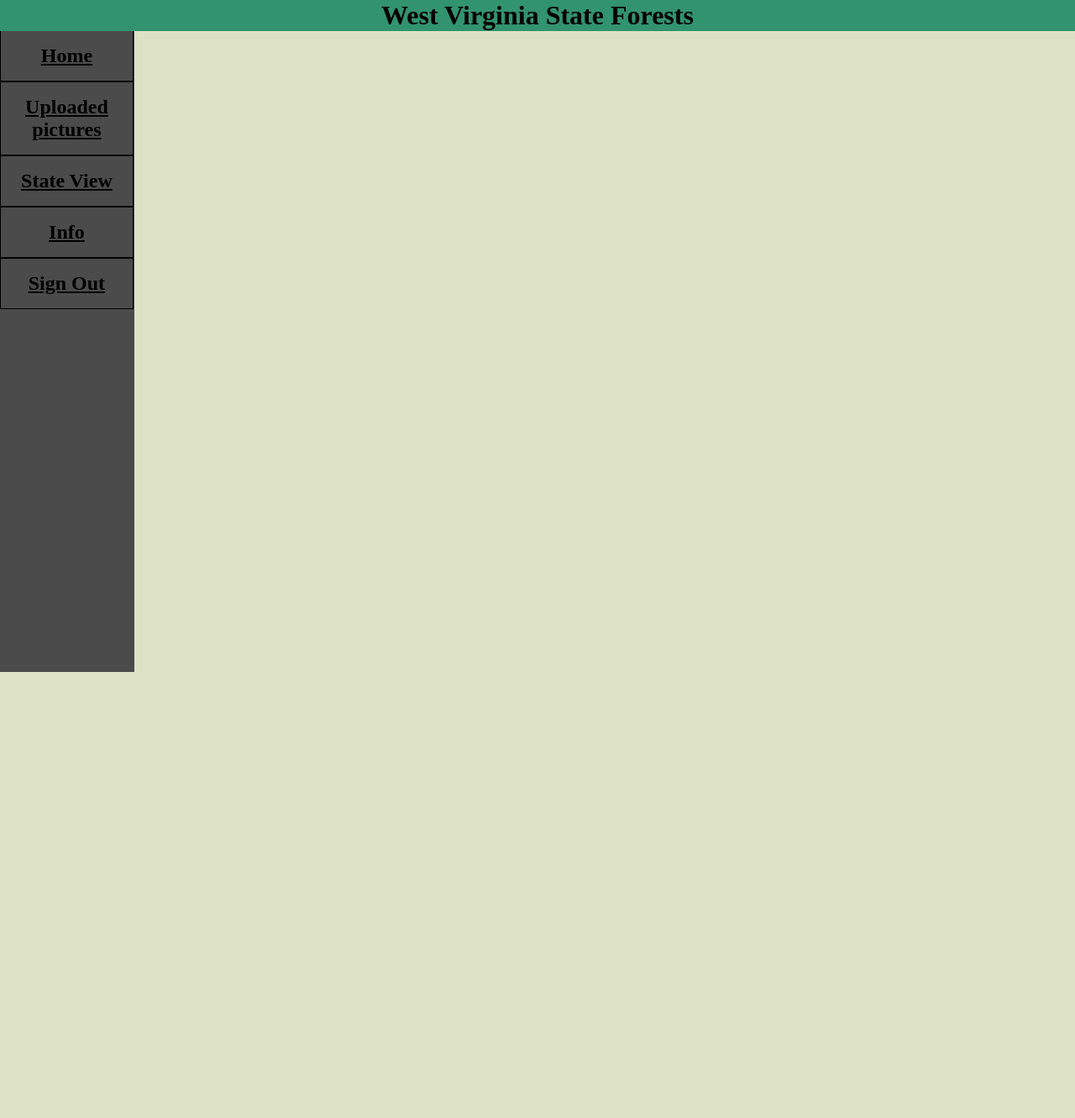
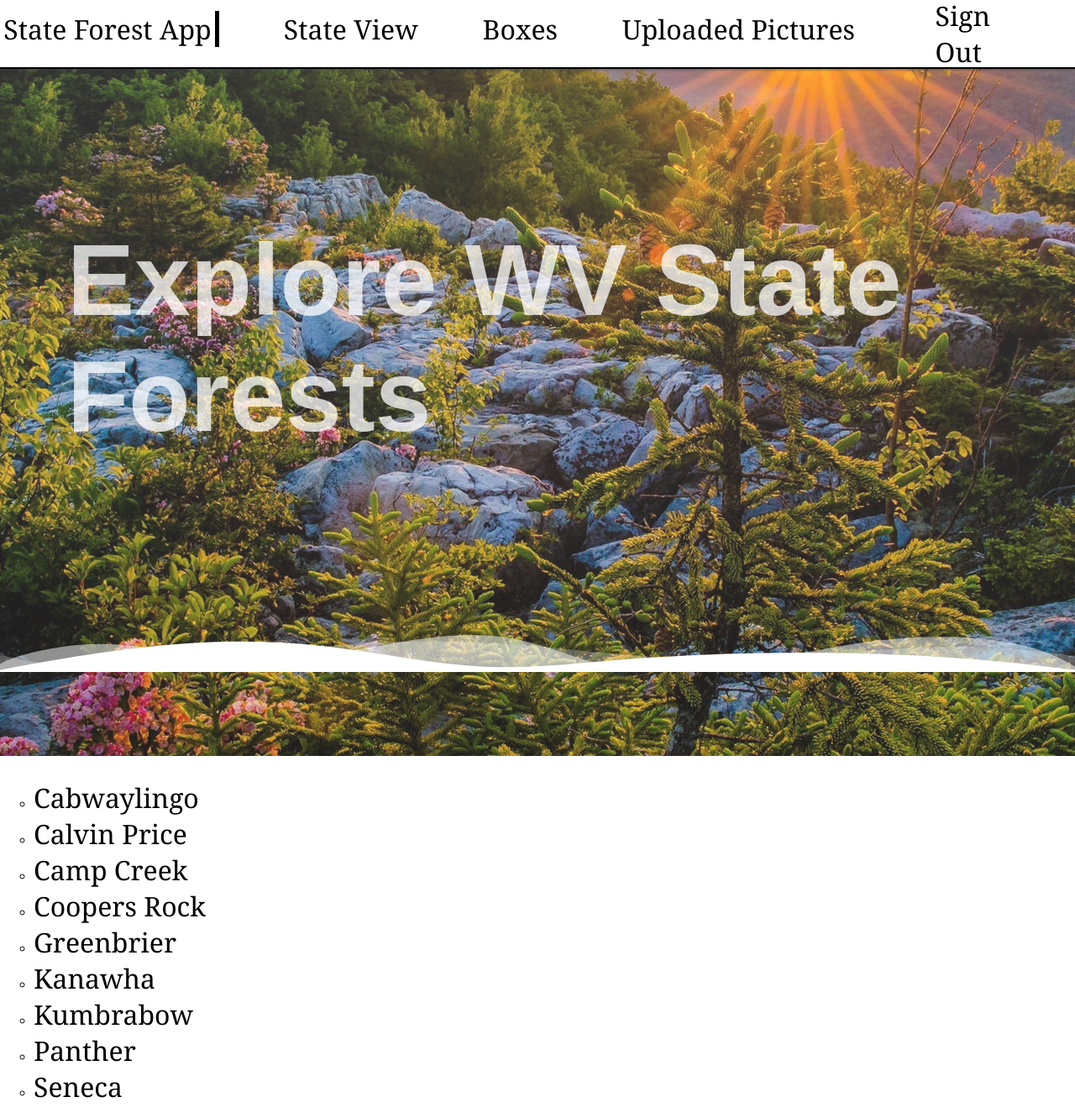
Before and after one commit to Lcs-Knsk/CAC-2022, a Flask app: page /state_view in a window 1280 px wide. Shown: the whole page at 84% size. Before the commit the page ends 800 px from the top, so only its background shows below. Run offline with Flask 2, Linux system fonts and the light colour scheme; a user stored in the database is signed in; some libraries are stand-ins or nearby versions.

Commit message:
Explore WV page

```diff
--- /dev/null
+++ b/website/static/CSS/Divider.css
@@ -0,0 +1,20 @@
+.custom-shape-divider-bottom-1663716450 {
+    position: absolute;
+    bottom: 0;
+    left: 0;
+    width: 100%;
+    overflow: hidden;
+    line-height: 0;
+    transform: rotate(180deg);
+}
+
+.custom-shape-divider-bottom-1663716450 svg {
+    position: relative;
+    display: block;
+    width: calc(100% + 1.3px);
+    height: 48px;
+}
+
+.custom-shape-divider-bottom-1663716450 .shape-fill {
+    fill: #FFFFFF;
+}
--- a/website/static/CSS/Info.css
+++ b/website/static/CSS/Info.css
@@ -83,7 +83,7 @@
 #WelcomeTitle{
     font-size: 15vh;
     z-index: 999;
-    color: rgba(255, 255, 255, 0.682);
+    color: rgba(255, 255, 255, 0.75);
     text-align: left;
     padding: 35vh 0vh 45vh 10vh;
     margin: 0px;
@@ -113,6 +113,7 @@ a{
     text-decoration: none;
     color: black;
 }
+
 a::after {
     border-top: .3vh solid rgb(209, 208, 208);
     content: "";
@@ -123,6 +124,7 @@ a::after {
     transition: right .6s cubic-bezier(0,.5,0,1);
     font-style: black;
 }
+
 a:hover::after {
 right: 0;
 }
--- a/website/static/CSS/MyUploads.css
+++ b/website/static/CSS/MyUploads.css
@@ -6,7 +6,8 @@ html{
     text-align: center;
     background-position: center;
     background-repeat: no-repeat;
-    background-attachment: fixed;}
+    background-attachment: fixed;
+}
 
 #UploadedImages{
     float: left;
--- a/website/static/CSS/StateView.css
+++ b/website/static/CSS/StateView.css
@@ -1,4 +1,143 @@
+
 #container{
     max-width: 1000px;
-    width: 50vw;
+    width: 40vw;
+    padding-top: 1.5vh;
 }
+
+#topBar{
+    height: 10vh;
+    background-color: white;
+    min-height: 40px;
+    width: 100%;
+    border-bottom: 2px solid black;
+    margin: 0px;
+    width: 100%;
+    box-shadow: 0px 1px 3px 0px rgb(37 61 80 / 60%);
+    background: #fff;
+    position: fixed;
+    z-index: 9999;
+    top: 0;
+    right: 0;
+
+}
+
+#Title{
+    width: 20%;
+    float: left;
+    text-align: center;
+    margin: 1% 0%;
+    border-right: 5px solid black;
+
+}
+
+#StateForestList{
+}
+
+#StateView{
+    float: left;
+    text-align: center;
+    margin: 1% 3%;
+    /*because margin left on other tabs also have +3% from margin right
+    on the other tabs*/
+    margin-left: 6%;
+}
+
+#Boxes{
+    float: left;
+    text-align: center;
+    margin: 1% 3%;
+}
+
+#UploadedPictures{
+    float: left;
+    text-align: center;
+    margin: 1% 3%;
+}
+
+#SignIn{
+    width: 10%;
+    float: right;
+    text-align: center;
+    margin-right: 3%;
+    border: 1px solid black;
+    padding: .5%;
+    margin-top: .65%;
+    background-color: #917c63;
+
+    transition-duration: 150ms;
+}
+
+#SignIn:hover{
+    background-color: #a9947b;
+}
+
+#HelloUser{
+    width: 10%;
+    float: right;
+    margin-right: 3%;
+    height: 100%;
+    display: flex;
+    align-items: center;
+}
+
+#Hello{
+    font-size: 4vh;
+    font-family: "Georgia";
+    position: relative;
+    text-decoration: none;
+    color: black;
+}
+
+#WelcomeTitle{
+    font-size: 15vh;
+    z-index: 999;
+    color: rgba(255, 255, 255, 0.75);
+    text-align: left;
+    padding: 25vh 0vh 45vh 10vh;
+    margin: 0px;
+    font-family: sans-serif;
+
+}
+
+#WelcomeBackground{
+    padding-top: 5%;
+    margin: 0px;
+    background: linear-gradient(rgba(255, 255, 255, 0.2), rgba(134, 133, 133, 0.2)), url("ExploreForests.jpg");
+    text-align: center;
+    background-position: center;
+    background-repeat: no-repeat;
+    background-attachment: fixed;
+}
+
+body, html{
+    padding: 0px;
+    margin: 0px;
+}
+
+a{
+    font-size: 4vh;
+    font-family: "Georgia";
+    position: relative;
+    text-decoration: none;
+    color: black;
+}
+
+a::after {
+    border-top: .3vh solid rgb(209, 208, 208);
+    content: "";
+    position: absolute;
+    right: 100%;
+    bottom: .3vh;
+    left: 0;
+    transition: right .6s cubic-bezier(0,.5,0,1);
+    font-style: black;
+}
+
+a:hover::after {
+right: 0;
+}
+
+li{
+    list-style: circle outside;
+}
--- a/website/templates/wvState.html
+++ b/website/templates/wvState.html
@@ -1,15 +1,75 @@
-{% extends 'homeBase.html' %}
+<!DOCTYPE html>
 
-{% block title %} State View {% endblock %}
+<html>
+    <head>
+        <title>State View</title>
+        <link rel="stylesheet" href="{{ url_for('static', filename='CSS/Divider.css') }}">
+        <link rel="stylesheet" href="{{ url_for('static', filename='CSS/StateView.css') }}">
+    </head>
 
-{% block ExtraLinks %}
-<link rel="stylesheet" href="{{ url_for('static', filename='CSS/StateView.css') }}">
-{% endblock %}
+    <body>
 
-{% block content %}
-<div id="container">
-    <div class="remix-app" hash="95d3875ab1b41389">
-        <script src="https://p.interacty.me/l.js" async></script>
-    </div>
-</div>
-{% endblock %}
+        <div id="topBar">
+            <div id="Title">
+                <a href="{{ url_for('views.Home') }}">State Forest App</a>
+            </div>
+
+            <div id="StateView">
+                <a href="{{ url_for('views.StateView') }}">State View</a>
+            </div>
+            <div id="Boxes">
+                <a>Boxes</a>
+            </div>
+            <div id="UploadedPictures">
+                <a href="{{ url_for('views.Uploads') }}">Uploaded Pictures</a>
+            </div>
+
+            {% if not current_user.is_authenticated %}
+            <div id="SignIn">
+                <a id="SignInText" href="{{ url_for('auth.SignUp') }}">Sign In</a>
+            </div>
+            {% else %}
+            <div id="HelloUser">
+                <a id="SignInText" href="{{ url_for('auth.logout') }}">Sign Out</a>
+
+            </div>
+            {% endif %}
+        </div>
+
+        <div id="WelcomeBackground">
+            <h3 id="WelcomeTitle">Explore WV State Forests</h3>
+        </div>
+
+        <div class="custom-shape-divider-bottom-1663716450">
+            <svg data-name="Layer 1" xmlns="http://www.w3.org/2000/svg" viewBox="0 0 1200 120" preserveAspectRatio="none">
+                <path d="M0,0V46.29c47.79,22.2,103.59,32.17,158,28,70.36-5.37,136.33-33.31,206.8-37.5C438.64,32.43,512.34,53.67,583,72.05c69.27,18,138.3,24.88,209.4,13.08,36.15-6,69.85-17.84,104.45-29.34C989.49,25,1113-14.29,1200,52.47V0Z" opacity=".25" class="shape-fill"></path>
+                <path d="M0,0V15.81C13,36.92,27.64,56.86,47.69,72.05,99.41,111.27,165,111,224.58,91.58c31.15-10.15,60.09-26.07,89.67-39.8,40.92-19,84.73-46,130.83-49.67,36.26-2.85,70.9,9.42,98.6,31.56,31.77,25.39,62.32,62,103.63,73,40.44,10.79,81.35-6.69,119.13-24.28s75.16-39,116.92-43.05c59.73-5.85,113.28,22.88,168.9,38.84,30.2,8.66,59,6.17,87.09-7.5,22.43-10.89,48-26.93,60.65-49.24V0Z" opacity=".5" class="shape-fill"></path>
+                <path d="M0,0V5.63C149.93,59,314.09,71.32,475.83,42.57c43-7.64,84.23-20.12,127.61-26.46,59-8.63,112.48,12.24,165.56,35.4C827.93,77.22,886,95.24,951.2,90c86.53-7,172.46-45.71,248.8-84.81V0Z" class="shape-fill"></path>
+            </svg>
+        </div>
+
+        <section class="container">
+            <div class="wave"></div>
+        </section>
+
+        <div id="container">
+            <div class="remix-app" hash="95d3875ab1b41389">
+                <script src="https://p.interacty.me/l.js" async></script>
+            </div>
+        </div>
+
+        <ul id="StateForestList">
+            <li><a href="cabwaylingo">Cabwaylingo</a></li>
+            <li><a href="calvin_price">Calvin Price</a></li>
+            <li><a href="camp_creek">Camp Creek</a></li>
+            <li><a href="coopers_rock">Coopers Rock</a></li>
+            <li><a href="greenbrier">Greenbrier</a></li>
+            <li><a href="kanawha">Kanawha</a></li>
+            <li><a href="kumbrabow">Kumbrabow</a></li>
+            <li><a href="panther">Panther</a></li>
+            <li><a href="seneca">Seneca</a></li>
+        </ul>
+
+    </body>
+
+</html>
```
Also changed, not shown: website/templates/Info.html (+7 -6 lines), website/static/CSS/ExploreForests.jpg (added).
